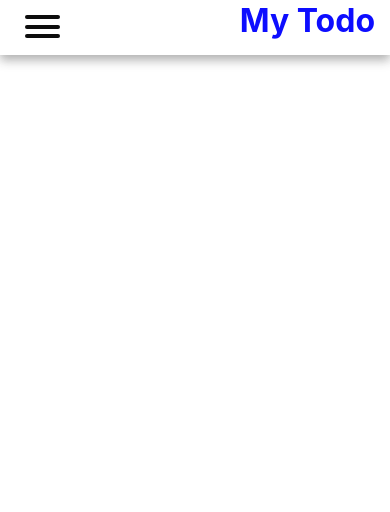
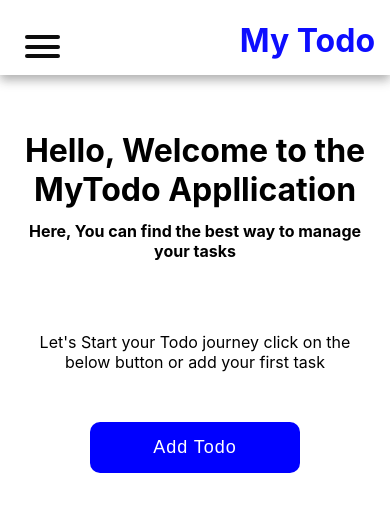
Before and after one commit to lokeshkumar111/react_todo, a React (Create React App) app: page / in a window 390 px wide. Shown: the top 512 px of the page. Built offline with nearby package versions, Linux system fonts and the light colour scheme.

Commit message:
home page added

```diff
--- a/src/Components/AddTodo/AddTodo.module.css
+++ b/src/Components/AddTodo/AddTodo.module.css
@@ -1,5 +1,5 @@
 .AddTodoContainer{
-    width:35%;
+    width:70%;
     display: flex;
     flex-direction: column;
     box-shadow: rgba(0, 0, 0, 0.35) 0px 5px 15px;
@@ -29,13 +29,15 @@
     outline: none;
 }
 .AddTodoContainer>form>button{
-    padding: 10px 40px 10px 40px;
+    padding: 15px 40px 15px 40px;
     font-size: larger;
     border-radius: 10px;
     border: 1px solid blue;
     background-color: white;
     color: blue;
     letter-spacing: 1px;
+    width:30%;
+    margin-top: 40px;
 }
 .AddTodoContainer>form>button:disabled{
     background-color: white;
@@ -51,13 +53,14 @@
     background-color: blue;
     color:white;
     border: 1px solid blue;
+    border-radius: 25px;
 }
 
 
 /* style for the tablet or mobile mode */
 @media screen and (min-width:500px) and (max-width: 768px) {
     .AddTodoContainer{
-        width:40%;
+        width:70%;
     }
     .AddTodoContainer>form>input{
         width:80%;
@@ -84,17 +87,18 @@
         background-color: blue;
         color:white;
         border: 1px solid blue;
+        border-radius: 25px;
     }
 }
 
 /* style for mobile screen only */
 @media screen and (max-width:500px){
     .AddTodoContainer{
-        width:45%;
+        width:70%;
     }
     .AddTodoContainer>form>input{
-        width:80%;
-        font-size:medium;
+        width:70%;
+        font-size:large;
 
     }
     .AddTodoContainer>form>input:focus{
@@ -102,7 +106,7 @@
     }
     .AddTodoContainer>form>button{
         padding: 5px 20px 5px 20px;
-        font-size: medium;
+        font-size: large;
         border-radius: 5px;
     }
     .AddTodoContainer>form>button:disabled{
@@ -119,9 +123,20 @@
         background-color: blue;
         color:white;
         border: 1px solid blue;
+        border-radius: 25px;
     }
     .AddTodoContainer>form>h1{
         font-size: larger;
     }
 
 }
+
+@media screen and (max-width:380px){
+    .AddTodoContainer>form>button{
+        padding: 15px 70px 15px 40px;
+
+    }
+    .AddTodoContainer>form>button:hover{
+        border-radius: 25px;
+    }
+}
--- /dev/null
+++ b/src/Components/Home/Home.jsx
@@ -0,0 +1,15 @@
+import React from 'react'
+import styles from './Home.module.css'
+import {Link} from 'react-router-dom';
+const Home = () => {
+  return (
+    <div className={styles.homeContainer}>
+        <h1>Hello, Welcome to the MyTodo Appllication</h1>
+        <h4>Here, You can find the best way to manage your tasks</h4>
+        <p>Let's Start your Todo journey click on the below button or add your first task</p>
+        <Link to="/addtodo"><button>Add Todo</button></Link>
+    </div>
+  )
+}
+
+export default Home
--- /dev/null
+++ b/src/Components/Home/Home.module.css
@@ -0,0 +1,88 @@
+.homeContainer{
+    width: 90%;
+    display: flex;
+    flex-wrap: wrap;
+    flex-direction: column;
+    /* box-shadow: rgba(0, 0, 0, 0.35) 0px 5px 15px; */
+    border-radius: 10px;
+    margin: 20px auto;
+    text-align: center;
+    position: relative;
+    top: 80px;
+    /* line-height: 5px; */
+    /* padding-top: 10px; */
+    padding: 10px;
+}
+.homeContainer>h4{
+    margin-top: -10px;
+}
+.homeContainer>p{
+ margin-top: 50px;
+ margin-bottom: 80px;
+}
+.homeContainer>a>button{
+    margin: auto;
+    margin-bottom: 30px;
+    padding: 15px 40px 15px 40px;
+    font-size: larger;
+    border-radius: 10px;
+    border: none;
+    background-color: blue;
+    color: white;
+    letter-spacing: 1px;
+    width: 30%;
+    text-align: center;
+
+}
+.homeContainer>a>button:hover{
+    background-color: rgba(0, 0, 255, 0.767);
+    border-radius: 25px;
+}
+
+/* style for the tablet or mobile mode */
+
+@media screen and (min-width:500px) and (max-width: 768px) {
+
+    .homeContainer>p{
+     margin-top: 50px;
+     margin-bottom: 50px;
+    }
+}
+
+@media screen and (min-width:500px) and (max-width: 630px) {
+    .homeContainer>a>button{
+        padding: 15px 40px 15px 40px;
+        font-size: large;
+        width:40%;
+    }
+    .homeContainer>a>button:hover{
+        border-radius: 25px;
+    }
+}
+
+/* style for mobile screen only */
+@media screen and (max-width:500px){
+    .homeContainer>p{
+        margin-top: 50px;
+        margin-bottom: 50px;
+       }
+       .homeContainer>a>button{
+           padding: 15px 40px 15px 40px;
+           font-size: large;
+           width:40%;
+       }
+       .homeContainer>a>button:hover{
+           border-radius: 15px;
+       }
+
+}
+@media screen and (max-width:465px){
+    .homeContainer>a>button{
+        padding: 15px 40px 15px 40px;
+        font-size: large;
+        width:60%;
+    }
+    .homeContainer>a>button:hover{
+        border-radius: 15px;
+    }
+}
--- a/src/Components/Routes/AllRoutes.jsx
+++ b/src/Components/Routes/AllRoutes.jsx
@@ -6,6 +6,7 @@ import TodoList from '../TodoList/TodoList'
 import Navbar from '../Navbar/Navbar';
 import StarTodo from '../Star/StarTodo';
 import CompletedTodo from '../Completed/CompletedTodo';
+import Home from '../Home/Home';
 const AllRoutes = () => {
 
     const[popUpAddTodo, setPopUpAddTodo] = useState(false);
@@ -19,6 +20,7 @@ const AllRoutes = () => {
       <BrowserRouter>
             <Navbar handlePopUpAddTodo={handlePopUpAddTodo}/>
             <Routes>
+                <Route path='/' element={<Home/>}></Route>
                 <Route path='/favourites' element={<StarTodo/>}></Route>
                 <Route path='/addtodo' element={<Addtodo/>}></Route>
                 <Route path='/todolist' element={<TodoList handlePopUpAddTodo={handlePopUpAddTodo}/>}></Route>
```
